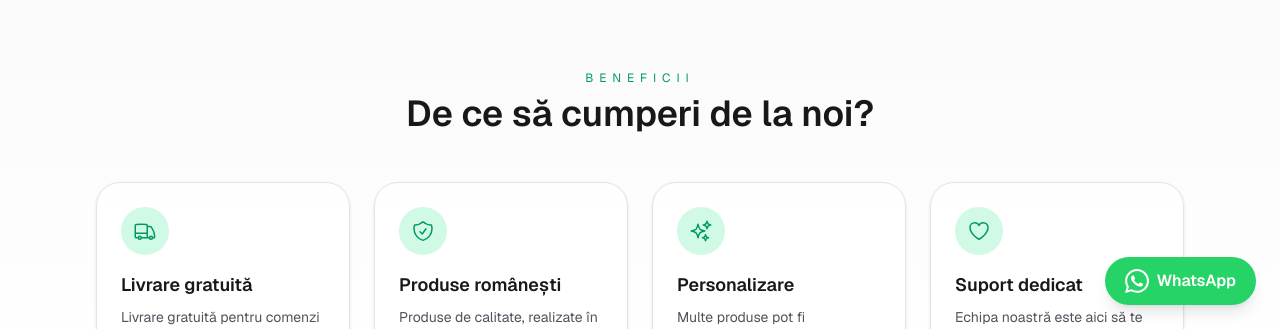
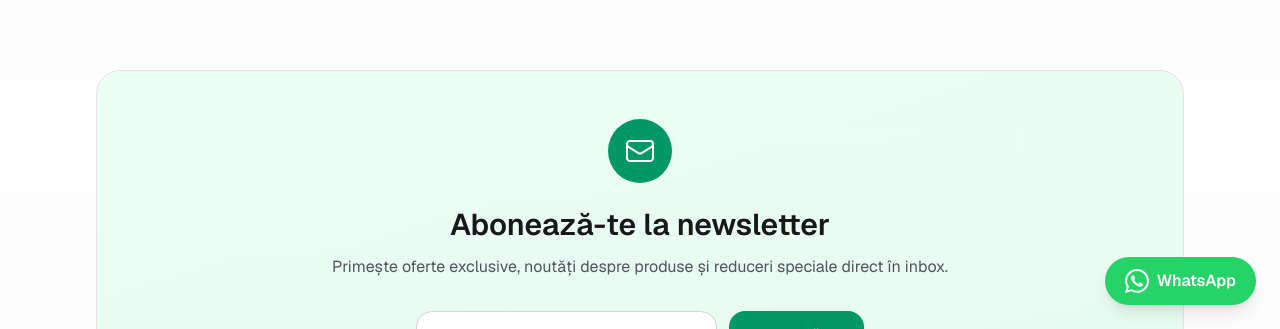
Before and after one commit to puiuallex/store, a Next.js app: page / in a window 1280 px wide. Shown: the part 471-800 px from the top of the page. Built offline with nearby package versions, Linux system fonts and the light colour scheme; no server answers; the database is empty.

Commit message:
Update page.js

```diff
--- a/src/app/page.js
+++ b/src/app/page.js
@@ -60,7 +60,7 @@ export default async function Home() {
       <NewProducts produse={produse} />
 
       {/* Secțiunea De ce să cumperi de la noi */}
-      <WhyBuyFromUs />
+      {/* <WhyBuyFromUs /> */}
 
       {/* Secțiunea Newsletter */}
       <Newsletter />
```
